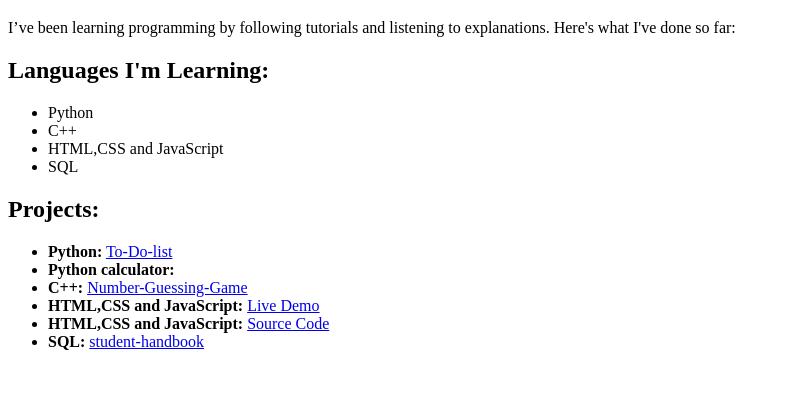
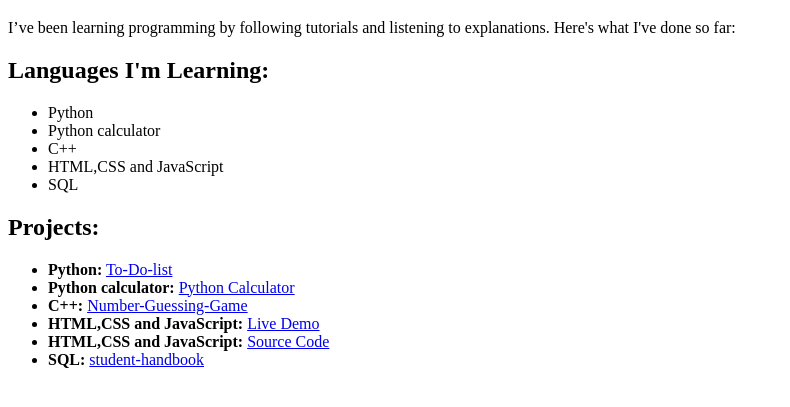
Before and after one commit to Swift5021/Swift5021.github.io, a plain HTML site: page index.html in a window 1280 px wide. Shown: the part 61-468 px from the top of the page, without its empty margins (0-790 px from the left). Drawn offline with Linux system fonts and the light colour scheme.

Commit message:
Add files via upload

```diff
--- a/index.html
+++ b/index.html
@@ -12,6 +12,7 @@
     <h2>Languages I'm Learning:</h2>
     <ul>
         <li>Python</li>
+        <li>Python calculator</li>
         <li>C++</li>
         <li>HTML,CSS and JavaScript</li>
         <li>SQL</li>
@@ -20,7 +21,7 @@
     <h2>Projects:</h2>
         <ul>
             <li><strong>Python:</strong> <a href="https://github.com/Swift5021/python-todo-list">To-Do-list</a></li>
-            <li><strong>Python calculator:<a href="https://github.com/Swift5021/calculator"></a></strong></li>
+            <li><strong>Python calculator:</strong> <a href="https://github.com/Swift5021/calculator">Python Calculator</a></li>
             <li><strong>C++:</strong> <a href="https://github.com/Swift5021/number-guessing-game">Number-Guessing-Game</a></li>
             <li><strong>HTML,CSS and JavaScript:</strong> <a href="https://swift5021.github.io/countdown-timer.github.io/">Live Demo</a></li>
             <li><strong>HTML,CSS and JavaScript:</strong> <a href="https://github.com/Swift5021/countdown-timer.github.io">Source Code</a></li>
```
